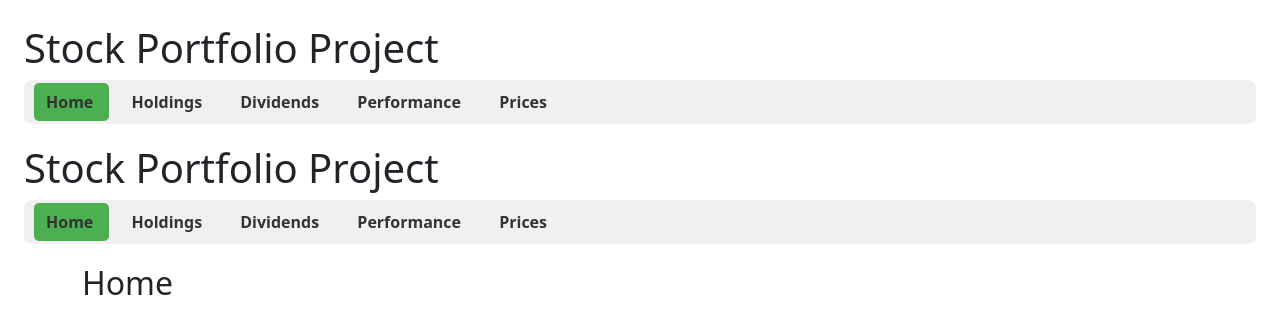
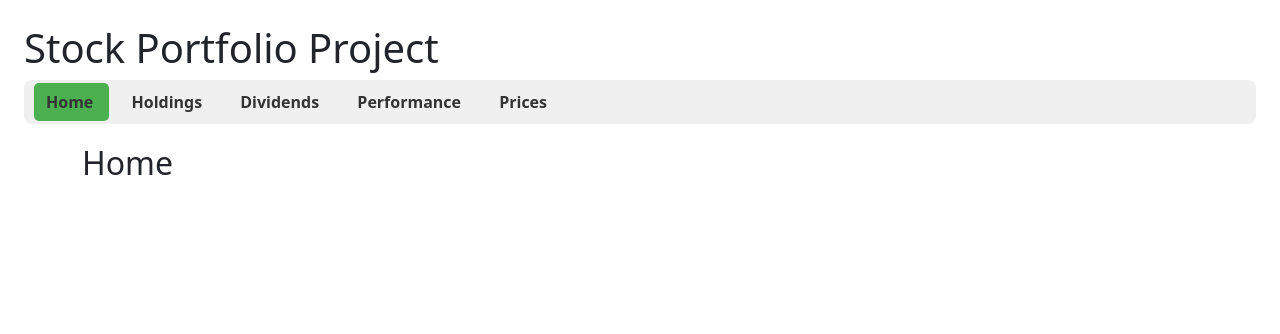
Before and after one commit to Anay12/Stock_Data_Project, a Flask app: page / in a window 1280 px wide. Shown: the top 334 px of the page. Run offline with Flask 3, Linux system fonts and the light colour scheme; data that the repository does not hold is empty.

Commit message:
minor changes

```diff
--- a/stock.py
+++ b/stock.py
@@ -23,7 +23,7 @@ class Stock(yf.Ticker):
             print(f"{self.ticker} is not a valid ticker. Error: {e}")
             return False
 
-    def fetch_price(self):
+    def fetch_price(self) -> float:
         return self.info.get("regularMarketPrice")
 
     def market_value(self):
--- a/templates/Dividends.html
+++ b/templates/Dividends.html
@@ -4,7 +4,7 @@
     <meta charset="UTF-8">
     <meta name="viewport" content="width=device-width, initial-scale=1.0">
     <title>Dividends</title>
-    <link href="https://cdn.jsdelivr.net/npm/bootstrap@5.3.0/dist/css/bootstrap.min.css" rel="stylesheet" >
+    <link href="https://cdn.jsdelivr.net/npm/bootstrap@5.3.3/dist/css/bootstrap.min.css" rel="stylesheet" >
 
     <style>
         body { padding: 2rem; }
--- a/templates/edit holding popup.html
+++ b/templates/edit holding popup.html
@@ -45,9 +45,6 @@
                         <label for="edit_ticker_name">Ticker</label><br>
                         <input class="form-control" type="text" id="edit_ticker_name" name="ticker_name"
                                placeholder="Ticker" required><br>
-                        <label for="edit_holding_type">Holding Type</label><br>
-                        <input class="form-control" type="text" id="edit_holding_type" name="holding_type"
-                               placeholder="Holding Type"><br>
                         <label for="edit_holding_size">Holding Size</label><br>
                         <input class="form-control" type="number" id="edit_holding_size" name="holding_size" required><br>
                         <input class="form-control" type="hidden" id="edit_date_edited" name="date_edited"
--- a/templates/index.html
+++ b/templates/index.html
@@ -4,19 +4,26 @@
     <meta charset="UTF-8">
     <meta name="viewport" content="width=device-width, initial-scale=1.0">
     <title>Home Page</title>
-    <link href="https://cdn.jsdelivr.net/npm/bootstrap@5.3.0/dist/css/bootstrap.min.css" rel="stylesheet">
+    <link href="https://cdn.jsdelivr.net/npm/bootstrap@5.3.3/dist/css/bootstrap.min.css" rel="stylesheet">
+
+    <style>
+        body { padding: 2rem; }
+        h2 { margin-bottom: 1rem; }
+    </style>
 </head>
 
-{% include "navbar.html" %}
-
+<script src="https://cdn.jsdelivr.net/npm/bootstrap@5.3.3/dist/js/bootstrap.bundle.min.js"></script>
 <body class="p-4">
     {% include "navbar.html" %}
 
     <div class="container">
         <h2>Home</h2>
 
+        <div>
+
+        </div>
+
         <div class="image-container">
-
         </div>
 
 
```
